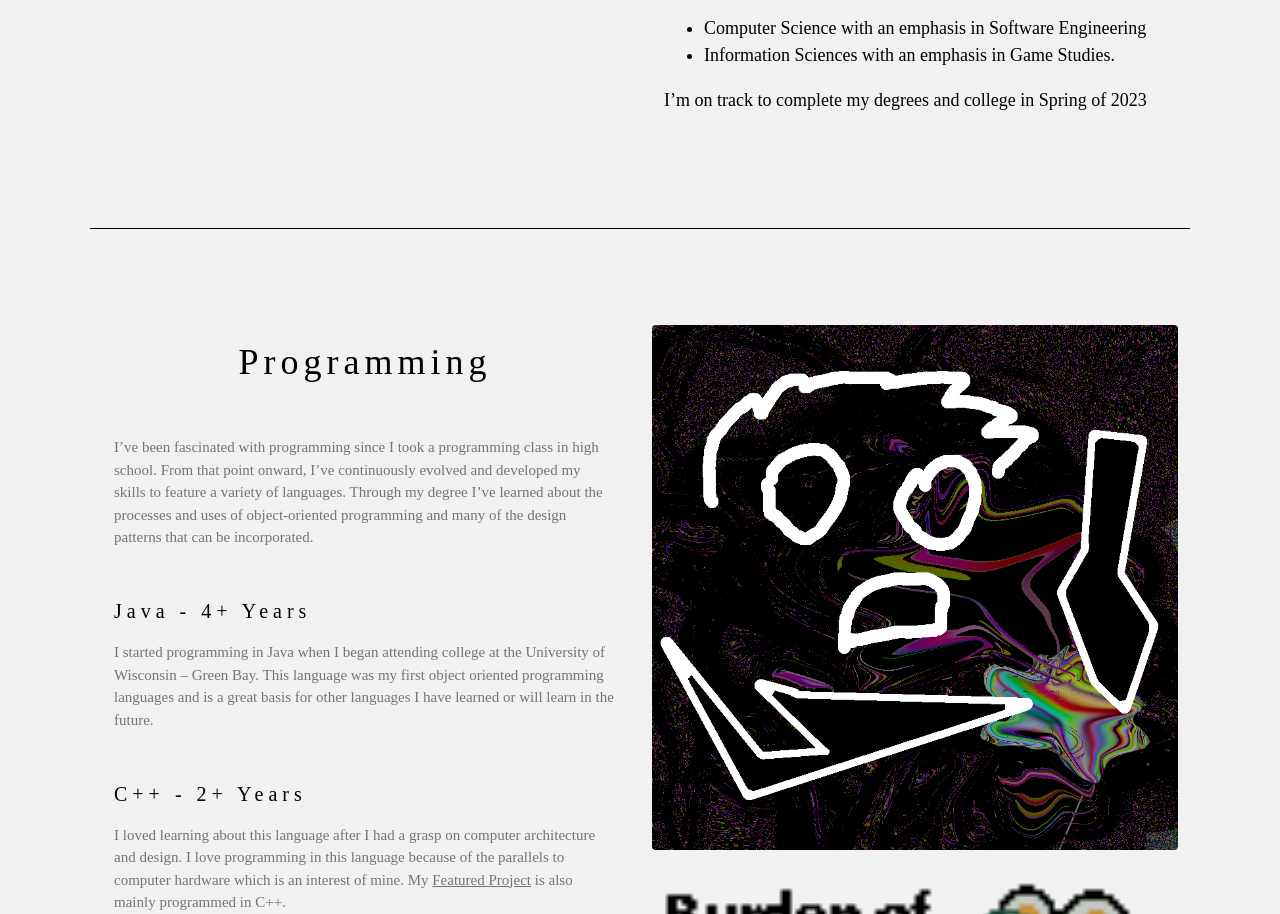
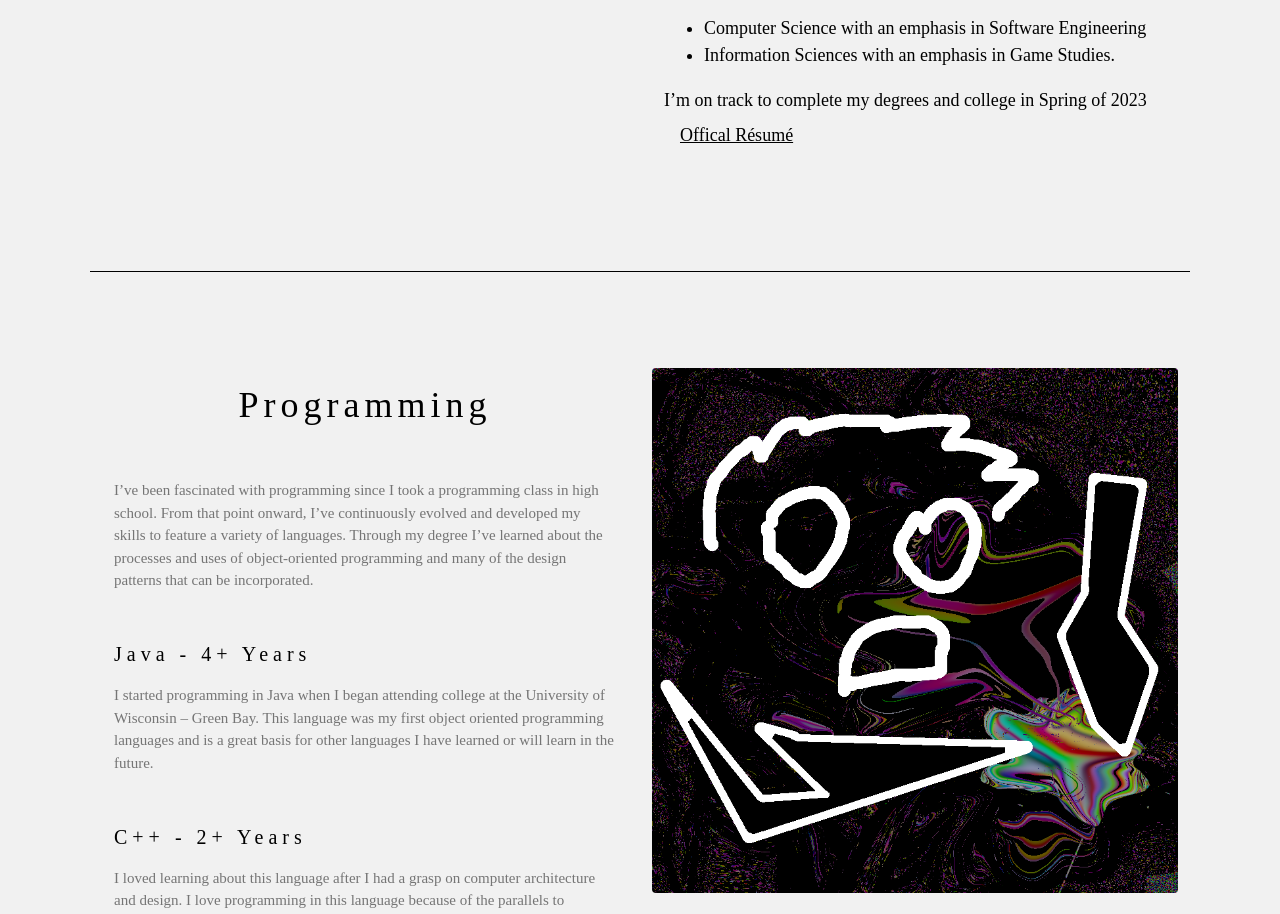
Before and after one commit to Daniel-Haller/-_-, a plain HTML site: page index.html in a window 1280 px wide. Shown: the part 1176-2090 px from the top of the page. Drawn offline with Linux system fonts and the light colour scheme.

Commit message:
added resume

```diff
--- a/index.html
+++ b/index.html
@@ -63,6 +63,7 @@ h1, h2, h3, h4, h5, h6 {
           </ul>
       <p class="w3-large">
         I’m on track to complete my degrees and college in Spring of 2023
+        <a href="files/Daniel_Haller Resume - web.pdf" class="w3-bar-item w3-button" target="_blank"><u>Offical Résumé</u></a>
       </p>
 
     </div>
```
Also changed, not shown: 1 other file.
